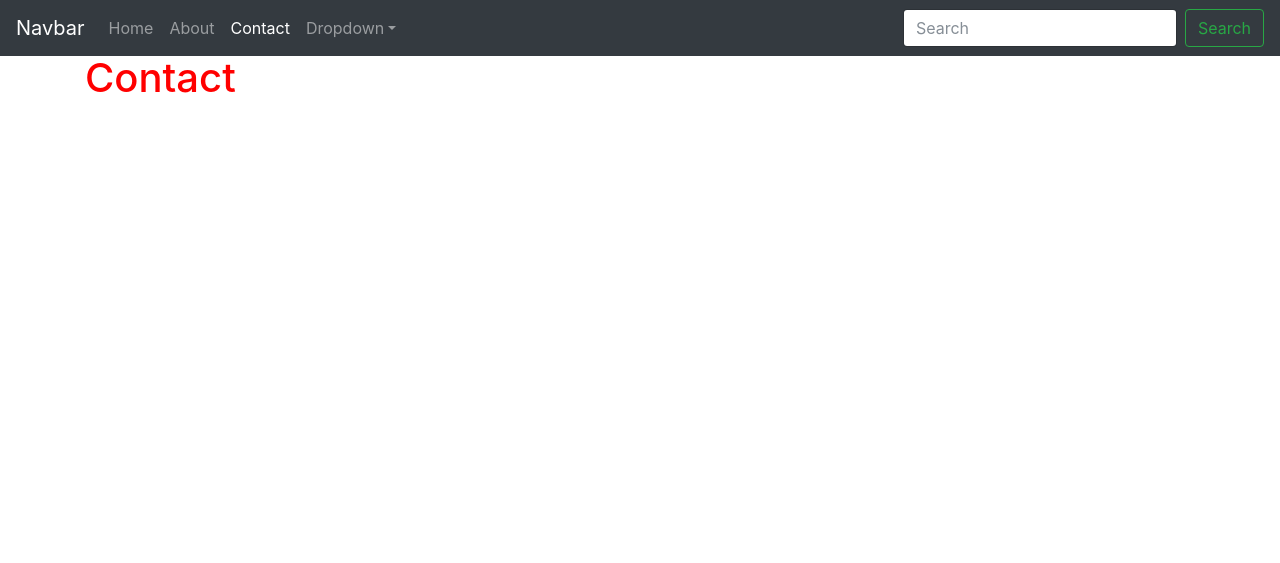
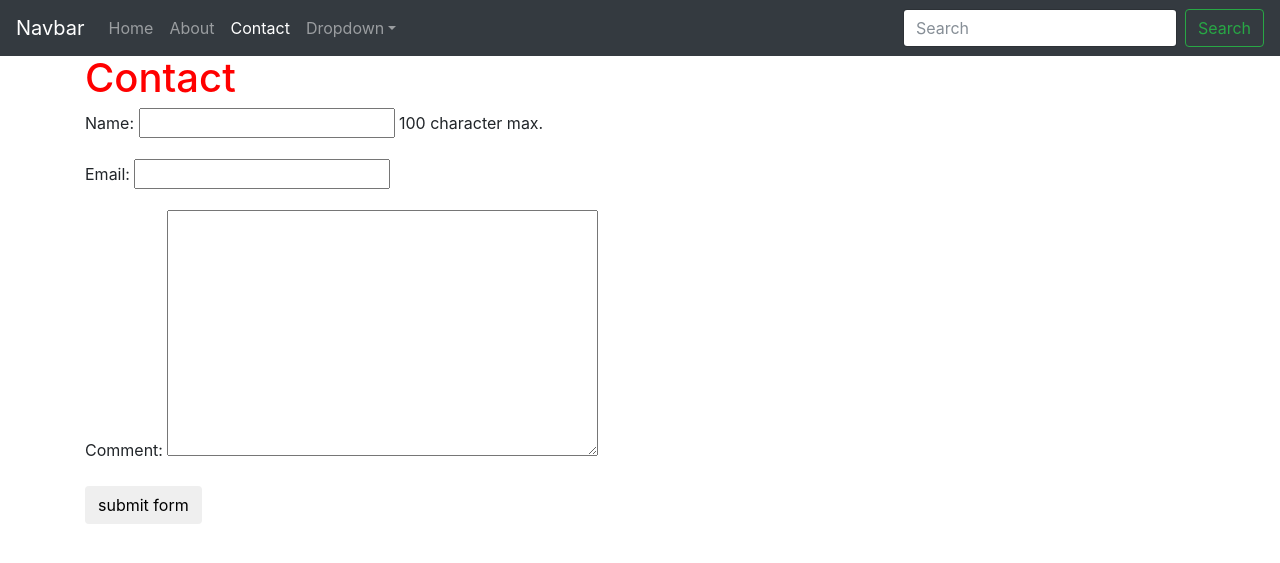
Before and after one commit to iitim/SWE_eCommerceSite, a Django app: page /contact/ in a window 1280 px wide. Shown: the top 563 px of the page. Run offline with Django 3.2, Linux system fonts and the light colour scheme; some libraries are stand-ins or nearby versions.

Commit message:
make contact page with django.forms

```diff
--- /dev/null
+++ b/src/contact/forms.py
@@ -0,0 +1,6 @@
+from django import forms
+
+class contactForm(forms.Form):
+    name = forms.CharField(required=False, max_length=100, help_text='100 character max.')
+    email = forms.EmailField(required=True)
+    comment = forms.CharField(required=True, widget=forms.Textarea)
--- a/src/contact/templates/contact.html
+++ b/src/contact/templates/contact.html
@@ -2,4 +2,9 @@
 
 {% block content %}
 <h1>Contact</h1>
+
+<from method='POST' action=''> {% csrf_token %}
+    {{ form.as_p}}
+    <input type='submit' value='submit form' class='btn btn-default' />
+</from>
 {% endblock %}
--- a/src/contact/views.py
+++ b/src/contact/views.py
@@ -3,8 +3,14 @@ from __future__ import unicode_literals
 
 from django.shortcuts import render
 
+from .forms import contactForm
+
 # Create your views here.
 def contact(request):
+    form = contactForm(request.POST or None)
+
+    if form.is_valid():
+        print request.POST
     context = locals()
     template = 'contact.html'
     return render(request, template, context)
```
Also changed, not shown: 2 other files.
